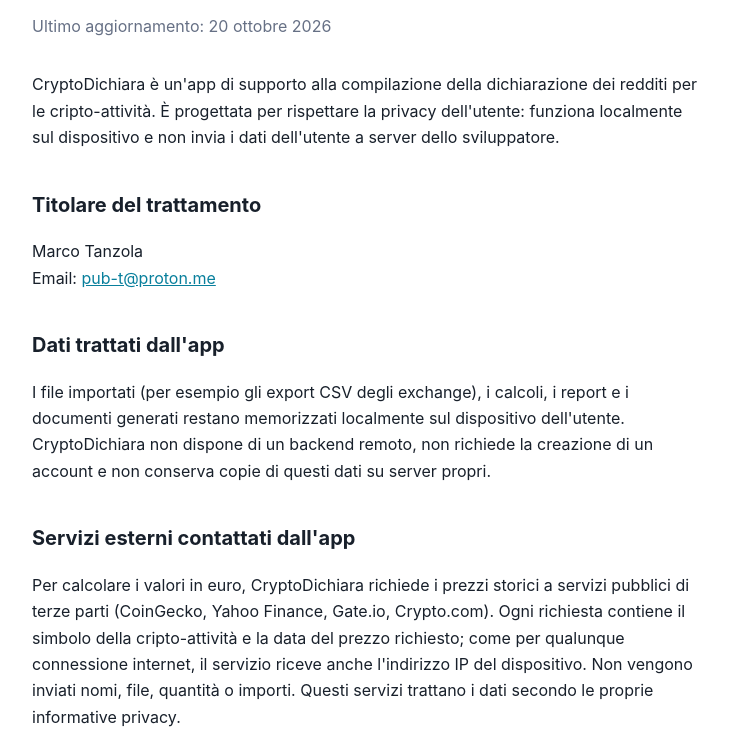
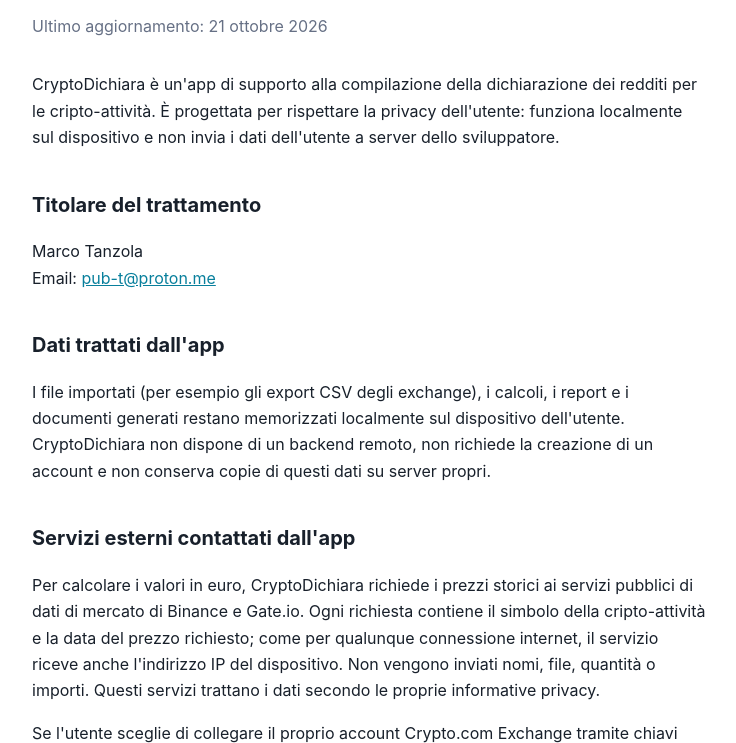
Before and after one commit to giotti85/cryptodichiara, a plain HTML site: page index.html in a window 1280 px wide. Shown: the part 169-912 px from the top of the page, without its empty margins (270-1006 px from the left). Drawn offline with Linux system fonts and the light colour scheme.

Commit message:
Update last modified date and external services list

```diff
--- a/index.html
+++ b/index.html
@@ -116,7 +116,7 @@
     <div class="card">
 
       <h1>Privacy Policy di CryptoDichiara</h1>
-      <p class="updated">Ultimo aggiornamento: 20 ottobre 2026</p>
+      <p class="updated">Ultimo aggiornamento: 21 ottobre 2026</p>
 
       <p>
         CryptoDichiara è un'app di supporto alla compilazione della
@@ -147,8 +147,8 @@
 
       <p>
         Per calcolare i valori in euro, CryptoDichiara richiede i prezzi
-        storici a servizi pubblici di terze parti (CoinGecko, Yahoo Finance,
-        Gate.io, Crypto.com). Ogni richiesta contiene il simbolo della
+        storici ai servizi pubblici di dati di mercato di Binance e Gate.io.
+        Ogni richiesta contiene il simbolo della
         cripto-attività e la data del prezzo richiesto; come per qualunque
         connessione internet, il servizio riceve anche l'indirizzo IP del
         dispositivo. Non vengono inviati nomi, file, quantità o importi.
```
